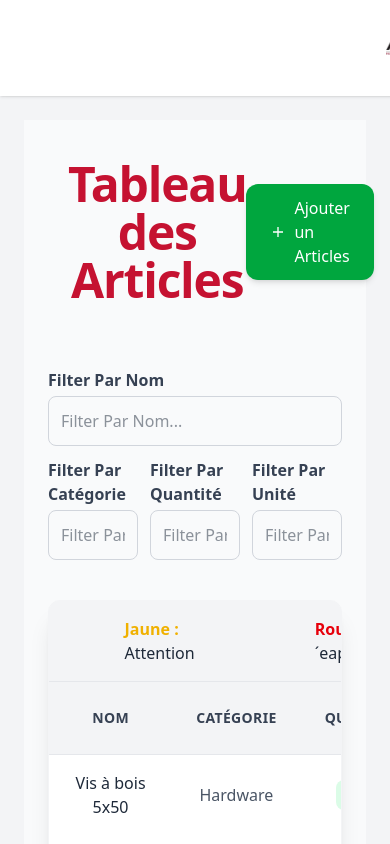
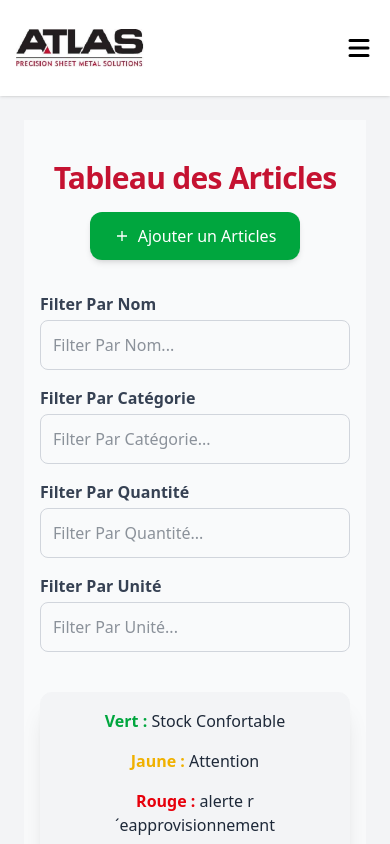
Before and after one commit to aymensiraj/Gestion-de-Stock-Entreprise, a React (Vite) app: page /Gestion-de-Stock-Entreprise/articles in a window 390 px wide. Shown: the top 844 px of the page. Built offline with nearby package versions, Linux system fonts and the light colour scheme; no server answers.

Commit message:
add respensive

```diff
--- a/src/components/NavBar.jsx
+++ b/src/components/NavBar.jsx
@@ -1,29 +1,59 @@
-import { Link } from 'react-router-dom'
-import logoImg from '../assets/images/logo.jpeg'
+import { useState } from 'react';
+import { Link } from 'react-router-dom';
+import logoImg from '../assets/images/logo.jpeg';
+import { HiMenu, HiX } from 'react-icons/hi'; // icons for burger
 
 const styles = {
- links : {
-    montserrat : "font-['Montserrat'], sans-serif",
-    text_size : "text-lg",
-    text_gray : "text-[#757575]",
-    hover_red : "hover:text-[#c51231]",
-    transition_colors : "transition-colors",
- }
+  links: {
+    montserrat: "font-['Montserrat'], sans-serif",
+    text_size: "text-lg",
+    text_gray: "text-[#757575]",
+    hover_red: "hover:text-[#c51231]",
+    transition_colors: "transition-colors",
+  },
 };
 
-function NavBar(){
-    const link_style = `${styles.links.montserrat} ${styles.links.text_size} ${styles.links.text_gray} ${styles.links.hover_red} ${styles.links.transition_colors}`;
+function NavBar() {
+  const [isOpen, setIsOpen] = useState(false);
+  function toggleMenu() {setIsOpen(!isOpen)}
 
-    return(
-    <nav style={{padding: "15px 350px"}} className="fixed top-0 left-0 w-full h-24 flex items-center justify-between bg-white shadow-sm z-50">
-        <Link to={"/"}><img src={logoImg} alt="Atlas Manufacturing" className="w-40 py-3 px-3 mx-6" /></Link>
-        <ul className="flex gap-10">
-            <Link to={"/"} className={link_style} style={{fontVariant: "small-caps"}}>home</Link>
-            <Link to={"/dashboard"} className={link_style} style={{fontVariant: "small-caps"}}>dashboard</Link>
-            <Link to={"/articles"} className={link_style} style={{fontVariant: "small-caps"}}>article</Link>
-            <Link to={"/movements"} className={link_style} style={{fontVariant: "small-caps"}}>mouvements</Link>
+  const link_style = `
+    ${styles.links.montserrat}
+    ${styles.links.text_size}
+    ${styles.links.text_gray}
+    ${styles.links.hover_red}
+    ${styles.links.transition_colors}
+  `;
+
+  return (
+    <nav className="fixed top-0 left-0 w-full bg-white shadow-sm z-50">
+      <div className="flex items-center justify-between h-24 px-4 sm:px-8 md:px-16 lg:px-[350px]">
+        <Link to={"/"}>
+            <img src={logoImg} alt="Atlas Manufacturing" className="w-32 sm:w-36 md:w-40 py-3"/>
+        </Link>
+
+        <ul className="hidden md:flex gap-10">
+          <Link to={"/"} className={link_style} style={{ fontVariant: "small-caps" }}>home</Link>
+          <Link to={"/dashboard"} className={link_style} style={{ fontVariant: "small-caps" }}>dashboard</Link>
+          <Link to={"/articles"} className={link_style} style={{ fontVariant: "small-caps" }}>article</Link>
+          <Link to={"/movements"} className={link_style} style={{ fontVariant: "small-caps" }}>mouvements</Link>
         </ul>
-      </nav>
-    )
+
+        <div className="md:hidden" onClick={toggleMenu}>
+          {isOpen ? <HiX size={30} /> : <HiMenu size={30} />}
+        </div>
+      </div>
+
+      {isOpen && (
+        <ul className="flex flex-col gap-6 px-6 pb-6 md:hidden bg-white shadow-md">
+          <Link to={"/"} className={link_style} style={{ fontVariant: "small-caps" }} onClick={() => setIsOpen(false)}>home</Link>
+          <Link to={"/dashboard"} className={link_style} style={{ fontVariant: "small-caps" }} onClick={() => setIsOpen(false)}>dashboard</Link>
+          <Link to={"/articles"} className={link_style} style={{ fontVariant: "small-caps" }} onClick={() => setIsOpen(false)}>article</Link>
+          <Link to={"/movements"} className={link_style} style={{ fontVariant: "small-caps" }} onClick={() => setIsOpen(false)}>mouvements</Link>
+        </ul>
+      )}
+    </nav>
+  );
 }
-export default NavBar
+
+export default NavBar;
--- a/src/components/forms/ArticleForm.jsx
+++ b/src/components/forms/ArticleForm.jsx
@@ -242,11 +242,13 @@ const [postMessage, setPostMessage] = useState("Cliquez pour créer un article."
       <div className="max-w-8xl w-full mx-auto">
 
         {/* Header */}
-        <div className="flex justify-between items-center mb-8 px-5">
-          <h1 className={`text-5xl font-bold text-center ${styles.red.textRed} tracking-tight`}>Ajouter un Article</h1>
+        <div className="flex flex-col md:flex-row justify-between items-center mb-8 px-2 md:px-5">
+        <h1 className={`text-3xl md:text-5xl font-bold text-center md:text-left ${styles.red.textRed} tracking-tight mb-4 md:mb-0`}>
+          Tableau des Articles
+        </h1>
 
-          <button onClick={handleNavigate} className={`flex justify-between items-center gap-2 cursor-pointer px-6 py-3 ${styles.green.bgGreen600} ${styles.green.bgGreenHover}
-                      text-white rounded-xl shadow-md transition`}><span><FaList /></span>Tableau des Articles</button>
+          <button onClick={handleNavigate} className={`flex justify-center md:justify-between items-center gap-2 cursor-pointer px-6 py-3 ${styles.green.bgGreen600} ${styles.green.bgGreenHover}
+                    text-white rounded-xl shadow-md transition`}><span><FaList /></span>Tableau des Articles</button>
         </div>
 
         {/* Card */}
--- a/src/components/tables/ArticlesTable.jsx
+++ b/src/components/tables/ArticlesTable.jsx
@@ -1,7 +1,6 @@
 import { React, useEffect, useState } from "react";
 import { Link } from "react-router-dom";
-import { IoMdAdd } from "react-icons/io";
-import { IoMdArrowForward } from "react-icons/io";
+import { IoMdAdd, IoMdArrowForward } from "react-icons/io";
 import { useSelector } from 'react-redux';
 import axios from 'axios';
 
@@ -18,40 +17,37 @@ const styles = {
     textRed: "text-[#c51231]",
     spanRed: "text-red-600",
   },
-  green : {
-    bgGreen600 : "bg-green-600",
-    textGreen700 : "text-green-700",
-    bgGreenHover : "hover:bg-green-700",
+  green: {
+    bgGreen600: "bg-green-600",
+    textGreen700: "text-green-700",
+    bgGreenHover: "hover:bg-green-700",
   },
   blue: { textBlue: "text-blue-600" },
   textYellow: "text-yellow-600",
-  mainDiv: "min-h-screen bg-gray-50 text-gray-800 flex flex-col pt-10 px-6 md:px-10",
+  mainDiv: "min-h-screen bg-gray-50 text-gray-800 flex flex-col pt-10 px-4 sm:px-6 md:px-10",
   span: "text-sm text-gray-600 font-semibold",
   cardStyle: "bg-white rounded-xl shadow-lg p-6 border border-gray-100",
   cardSpan: "text-blue-600 font-semibold",
-  th : "px-6 py-4 text-sm font-semibold text-gray-700 uppercase tracking-wide text-center",
-  td : "px-6 py-4 text-gray-800 font-medium text-center",
+  th: "px-4 sm:px-6 py-4 text-sm font-semibold text-gray-700 uppercase tracking-wide text-center",
+  td: "px-4 sm:px-6 py-4 text-gray-800 font-medium text-center",
 };
 
 function ArticlesTable() {
-
   const articlesState = useSelector((state) => state.articles.articles);
   const [articles, setArticles] = useState([]);
   const [loading, setLoading] = useState(true);
+
   useEffect(() => {
     const API_URL = 'http://localhost:4000/articles';
     setLoading(true);
 
     axios.get(API_URL)
       .then(response => {
-
         setArticles(response.data);
       })
-
       .catch(error => {
         console.error("Erreur GET:", error);
       })
-
       .finally(() => {
         setLoading(false);
       });
@@ -59,7 +55,7 @@ function ArticlesTable() {
 
   const [filteredArticles, setFilteredArticles] = useState(articlesState);
   const [search, setSearch] = useState({
-    filter : "",
+    filter: "",
     nom: '',
     category: '',
     quantity: '',
@@ -85,47 +81,53 @@ function ArticlesTable() {
     setFilteredArticles(filtered);
   }, [search, articlesState]);
 
-
-
   if (loading) return <p>Chargement des Articles...</p>;
 
   return (
     <div className={styles.mainDiv}>
       {/* Title */}
+      <div className="flex flex-col md:flex-row justify-between items-center mb-8 px-2 md:px-5">
+        <h1 className={`text-3xl md:text-5xl font-bold text-center md:text-left ${styles.red.textRed} tracking-tight mb-4 md:mb-0`}>
+          Tableau des Articles
+        </h1>
 
-      <div className="flex justify-between items-center mb-8 px-5">
-        <h1 className={`text-5xl font-bold text-center ${styles.red.textRed} tracking-tight`}>Tableau des Articles</h1>
-
-        <Link to="/articles/add" className={`flex justify-between items-center gap-2 cursor-pointer px-6 py-3 ${styles.green.bgGreen600} ${styles.green.bgGreenHover}
-                    text-white rounded-xl shadow-md transition`}><span><IoMdAdd /></span>Ajouter un Articles</Link>
+        <Link to="/articles/add" className={`flex justify-center md:justify-between items-center gap-2 cursor-pointer px-6 py-3 ${styles.green.bgGreen600} ${styles.green.bgGreenHover}
+                    text-white rounded-xl shadow-md transition`}>
+          <span><IoMdAdd /></span>Ajouter un Articles
+        </Link>
       </div>
 
-      <div className="flex flex-col justify-between mt-8 mb-3">
+      {/* Filters */}
+      <div className="flex flex-col md:flex-row gap-4 mb-10">
+        <div className="flex flex-col flex-1">
           <label className={`block mb-1 font-semibold ${styles.gray.textGray700}`}>Filter Par Nom</label>
-              <input type="text" value={search.filter} name='filter' onChange={HandleChange} className={`border-gray-300 w-full p-3 rounded-lg border focus:outline-none focus:ring-2 focus:ring-gray-300`}
-                placeholder="Filter Par Nom..."/>
+          <input type="text" value={search.filter} name='filter' onChange={HandleChange}
+            className="border-gray-300 w-full p-3 rounded-lg border focus:outline-none focus:ring-2 focus:ring-gray-300"
+            placeholder="Filter Par Nom..." />
         </div>
-
-      <div className="flex gap-3 mb-10">
         <div className="flex flex-col flex-1">
           <label className={`block mb-1 font-semibold ${styles.gray.textGray700}`}>Filter Par Catégorie</label>
-              <input type="text" value={search.category} name='category' onChange={HandleChange} className={`border-gray-300 w-full p-3 rounded-lg border focus:outline-none focus:ring-2 focus:ring-gray-300`}
-                placeholder="Filter Par Catégorie..."/>
+          <input type="text" value={search.category} name='category' onChange={HandleChange}
+            className="border-gray-300 w-full p-3 rounded-lg border focus:outline-none focus:ring-2 focus:ring-gray-300"
+            placeholder="Filter Par Catégorie..." />
         </div>
         <div className="flex flex-col flex-1">
           <label className={`block mb-1 font-semibold ${styles.gray.textGray700}`}>Filter Par Quantité</label>
-              <input type="text" value={search.quantity} name='quantity' onChange={HandleChange} className={`border-gray-300 w-full p-3 rounded-lg border focus:outline-none focus:ring-2 focus:ring-gray-300`}
-                placeholder="Filter Par Quantité..."/>
+          <input type="text" value={search.quantity} name='quantity' onChange={HandleChange}
+            className="border-gray-300 w-full p-3 rounded-lg border focus:outline-none focus:ring-2 focus:ring-gray-300"
+            placeholder="Filter Par Quantité..." />
         </div>
         <div className="flex flex-col flex-1">
           <label className={`block mb-1 font-semibold ${styles.gray.textGray700}`}>Filter Par Unité</label>
-              <input type="text" value={search.unite} name='unite' onChange={HandleChange} className={`border-gray-300 w-full p-3 rounded-lg border focus:outline-none focus:ring-2 focus:ring-gray-300`}
-                placeholder="Filter Par Unité..."/>
+          <input type="text" value={search.unite} name='unite' onChange={HandleChange}
+            className="border-gray-300 w-full p-3 rounded-lg border focus:outline-none focus:ring-2 focus:ring-gray-300"
+            placeholder="Filter Par Unité..." />
         </div>
       </div>
 
+      {/* Table */}
       <div className="overflow-x-auto bg-white shadow-xl rounded-xl border border-gray-100">
-        <div className="flex justify-center items-center gap-30 bg-gray-100 p-4 border-b border-gray-200">
+        <div className="flex flex-col sm:flex-row justify-center items-center gap-4 sm:gap-10 bg-gray-100 p-4 border-b border-gray-200 text-center">
           <div>
             <span className="font-bold text-green-600">Vert : </span>
             <span>Stock Confortable</span>
@@ -139,49 +141,40 @@ function ArticlesTable() {
             <span>alerte r´eapprovisionnement</span>
           </div>
         </div>
-        <table className="w-full text-left border-collapse">
-          {/* Head */}
+
+        <table className="w-full text-left border-collapse min-w-[600px] sm:min-w-full">
           <thead className="bg-gray-100 border-b border-gray-200">
             <tr>
-              <th className={`${styles.th}`}>Nom</th>
-              <th className={`${styles.th}`}>Catégorie</th>
-              <th className={`${styles.th}`}>Quantité</th>
-              <th className={`${styles.th}`}>Unité</th>
-              <th className={`${styles.th}`}>Seuil Min</th>
-              <th className={`${styles.th}`}>Action</th>
+              <th className={styles.th}>Nom</th>
+              <th className={styles.th}>Catégorie</th>
+              <th className={styles.th}>Quantité</th>
+              <th className={styles.th}>Unité</th>
+              <th className={styles.th}>Seuil Min</th>
+              <th className={styles.th}>Action</th>
             </tr>
           </thead>
-
-          {/* Body */}
           <tbody>
             {filteredArticles.map((article, index) => (
               <tr key={index} className="hover:bg-gray-50 transition">
-                <td className={`${styles.td}`}>{article.name}</td>
+                <td className={styles.td}>{article.name}</td>
                 <td className="px-6 py-4 text-gray-600 text-center">{article.category}</td>
                 {article.quantity > article.seuil_min * 1.3 ? (
                   <td className="px-6 py-4 text-green-600 font-semibold text-center">
-                    <span className="bg-green-100 rounded-lg px-3 py-1">
-                      {article.quantity}
-                    </span>
+                    <span className="bg-green-100 rounded-lg px-3 py-1">{article.quantity}</span>
                   </td>
                 ) : article.quantity > article.seuil_min ? (
                   <td className="px-6 py-4 text-yellow-600 font-semibold text-center">
-                    <span className="bg-yellow-100 rounded-lg px-3 py-1">
-                      {article.quantity}
-                    </span>
+                    <span className="bg-yellow-100 rounded-lg px-3 py-1">{article.quantity}</span>
                   </td>
                 ) : (
                   <td className="px-6 py-4 text-red-600 font-semibold text-center">
-                    <span className="bg-red-100 rounded-lg px-3 py-1">
-                      {article.quantity}
-                    </span>
+                    <span className="bg-red-100 rounded-lg px-3 py-1">{article.quantity}</span>
                   </td>
                 )}
-                {/* <td className={`${styles.td}`}>{article.quantity}</td> */}
                 <td className="px-6 py-4 text-gray-600 text-center">{article.unit}</td>
-                <td className={`${styles.td}`}>{article.seuil_min}</td>
+                <td className={styles.td}>{article.seuil_min}</td>
                 <td>
-                  <Link to={`/articles/${article.id}`} className={`m-auto flex justify-between items-center gap-2 cursor-pointer mt-6 px-5 w-fit py-3 mb-2 ${styles.red.bgRed} ${styles.red.bgRedHover}
+                  <Link to={`/articles/${article.id}`} className={`m-auto flex justify-center md:justify-between items-center gap-2 cursor-pointer mt-6 px-5 w-fit py-3 mb-2 ${styles.red.bgRed} ${styles.red.bgRedHover}
                       text-white rounded-xl shadow-md transition`}><span><IoMdArrowForward /></span>Details</Link>
                 </td>
               </tr>
--- a/src/components/tables/MovementsTable.jsx
+++ b/src/components/tables/MovementsTable.jsx
@@ -1,10 +1,8 @@
-import React from "react";
+import React, { useState, useEffect } from "react";
 import { Link } from "react-router-dom";
 import { IoMdAdd } from "react-icons/io";
 import { useSelector } from "react-redux";
-import { useState,useEffect } from "react";
 import axios from "axios";
-
 
 const styles = {
   gray: {
@@ -26,19 +24,17 @@ const styles = {
   },
   blue: { textBlue: "text-blue-600" },
   textYellow: "text-yellow-600",
-  mainDiv: "min-h-screen bg-gray-50 text-gray-800 flex flex-col pt-10 px-6 md:px-10",
+  mainDiv: "min-h-screen bg-gray-50 text-gray-800 flex flex-col pt-10 px-4 sm:px-6 md:px-10",
   span: "text-sm text-gray-600 font-semibold",
   cardStyle: "bg-white rounded-xl shadow-lg p-6 border border-gray-100",
   cardSpan: "text-blue-600 font-semibold",
-  th : "px-6 py-4 text-sm font-semibold text-gray-700 uppercase tracking-wide",
-  td : "px-6 py-4 text-gray-800 font-medium",
+  th : "px-4 sm:px-6 py-4 text-sm font-semibold text-gray-700 uppercase tracking-wide",
+  td : "px-4 sm:px-6 py-4 text-gray-800 font-medium",
 };
 
 function MovementsTable() {
-  //value mn store
-  const movementsState = useSelector((state)=>state.movements.movements)
+  const movementsState = useSelector((state)=>state.movements.movements);
 
-  //value mn API
   const [movements, setMovements] = useState([]);
   const [loading, setLoading] = useState(true);
 
@@ -47,22 +43,18 @@ function MovementsTable() {
 
       axios.get(API_URL)
       .then(response => {
-        setLoading(true);
         setMovements(response.data);
       })
-
       .catch(error => {
         console.error("Erreur GET:", error);
       })
-
       .finally(() => {
         setLoading(false);
       });
     }, []);
 
-
-  const entreeStyle = "bg-green-100 text-green-700 px-3 py-1 rounded-full text-sm font-medium"
-  const sortieStyle = "bg-red-100 text-red-700 px-3 py-1 rounded-full text-sm font-medium"
+  const entreeStyle = "bg-green-100 text-green-700 px-3 py-1 rounded-full text-sm font-medium";
+  const sortieStyle = "bg-red-100 text-red-700 px-3 py-1 rounded-full text-sm font-medium";
 
   const [filteredMovements, setFilteredMovements] = useState(movementsState);
   const [search, setSearch] = useState({
@@ -76,6 +68,7 @@ function MovementsTable() {
       [e.target.name]: e.target.value
     }));
   }
+
   useEffect(() => {
     const filtered = movementsState.filter(movement => {
       return (
@@ -91,59 +84,57 @@ function MovementsTable() {
   return (
     <div className={styles.mainDiv}>
       {/* Title */}
+      <div className="flex flex-col md:flex-row justify-between items-center mb-8 px-2 md:px-5">
+        <h1 className={`text-3xl md:text-5xl font-bold text-center md:text-left ${styles.red.textRed} tracking-tight mb-4 md:mb-0`}>
+          Tableau des Movements
+        </h1>
 
-      <div className="flex justify-between items-center mb-8 px-5">
-        <h1 className={`text-5xl font-bold text-center ${styles.red.textRed} tracking-tight`}>Tableau des Movements</h1>
-
-        <Link to="/movements/add" className={`flex justify-between items-center gap-2 cursor-pointer px-6 py-3 ${styles.green.bgGreen600} ${styles.green.bgGreenHover}
-                    text-white rounded-xl shadow-md transition`}><span><IoMdAdd /></span>Ajouter un mouvement</Link>
+        <Link to="/movements/add" className={`flex justify-center md:justify-between items-center gap-2 cursor-pointer px-6 py-3 ${styles.green.bgGreen600} ${styles.green.bgGreenHover}
+                    text-white rounded-xl shadow-md transition`}>
+          <span><IoMdAdd /></span>Ajouter un mouvement
+        </Link>
       </div>
 
-      <div className="flex gap-3 mt-10 mb-10">
+      {/* Filters */}
+      <div className="flex flex-col md:flex-row gap-4 mt-10 mb-10">
         <div className="flex flex-col flex-1">
           <label className={`block mb-1 font-semibold ${styles.gray.textGray700}`}>Filter Par Nom</label>
-              <input type="text" value={search.article} name='article' onChange={HandleChange} className={`border-gray-300 w-full p-3 rounded-lg border focus:outline-none focus:ring-2 focus:ring-gray-300`}
-                placeholder="Filter Par Article..."/>
+          <input type="text" value={search.article} name='article' onChange={HandleChange}
+            className="border-gray-300 w-full p-3 rounded-lg border focus:outline-none focus:ring-2 focus:ring-gray-300"
+            placeholder="Filter Par Article..." />
         </div>
         <div className="flex flex-col flex-1">
           <label className={`block mb-1 font-semibold ${styles.gray.textGray700}`}>Filter Par Type</label>
-              <input type="text" value={search.type} name='type' onChange={HandleChange} className={`border-gray-300 w-full p-3 rounded-lg border focus:outline-none focus:ring-2 focus:ring-gray-300`}
-                placeholder="Filter Par Type..."/>
+          <input type="text" value={search.type} name='type' onChange={HandleChange}
+            className="border-gray-300 w-full p-3 rounded-lg border focus:outline-none focus:ring-2 focus:ring-gray-300"
+            placeholder="Filter Par Type..." />
         </div>
       </div>
 
+      {/* Table */}
       <div className="overflow-x-auto bg-white shadow-xl rounded-xl border border-gray-100">
-        <table className="w-full text-left border-collapse">
-          {/* Head */}
+        <table className="w-full text-left border-collapse min-w-[600px] sm:min-w-full">
           <thead className="bg-gray-100 border-b border-gray-200">
             <tr>
-              <th className={`${styles.th}`}>Article</th>
-              <th className={`${styles.th}`}>Type</th>
-              <th className={`${styles.th}`}>Quantité</th>
-              <th className={`${styles.th}`}>Commentaire</th>
-              <th className={`${styles.th}`}>Date</th>
+              <th className={styles.th}>Article</th>
+              <th className={styles.th}>Type</th>
+              <th className={styles.th}>Quantité</th>
+              <th className={styles.th}>Commentaire</th>
+              <th className={styles.th}>Date</th>
             </tr>
           </thead>
-
-          {/* Body */}
           <tbody>
-            {
-
-            filteredMovements.map((movement,index)=>(
-
+            {filteredMovements.map((movement,index)=>(
               <tr key={index} className="hover:bg-gray-50 transition">
-              <td className={`${styles.td}`}>{movement.article}</td>
-              <td className="px-6 py-4">
+                <td className={styles.td}>{movement.article}</td>
+                <td className="px-4 sm:px-6 py-4">
                   <span className={movement.type =="Entrée"?entreeStyle:sortieStyle}>{movement.type}</span>
                 </td>
-              <td className={`${styles.td}`}>{movement.quantite}</td>
-              <td className="px-6 py-4 text-gray-600">{movement.commentaire}</td>
-              <td className="px-6 py-4 text-gray-500 text-sm">{movement.date}</td>
+                <td className={styles.td}>{movement.quantite}</td>
+                <td className="px-4 sm:px-6 py-4 text-gray-600">{movement.commentaire}</td>
+                <td className="px-4 sm:px-6 py-4 text-gray-500 text-sm">{movement.date}</td>
               </tr>
-              ))
-            }
-
-
+            ))}
           </tbody>
         </table>
       </div>
@@ -151,5 +142,4 @@ function MovementsTable() {
   );
 }
 
-
 export default MovementsTable;
```
Also changed, not shown: src/components/forms/MovementForm.jsx (+4 -4 lines), 1 other file (tests, documents, lock files or other folders). Lines whose indentation alone changed are shown as unchanged.
